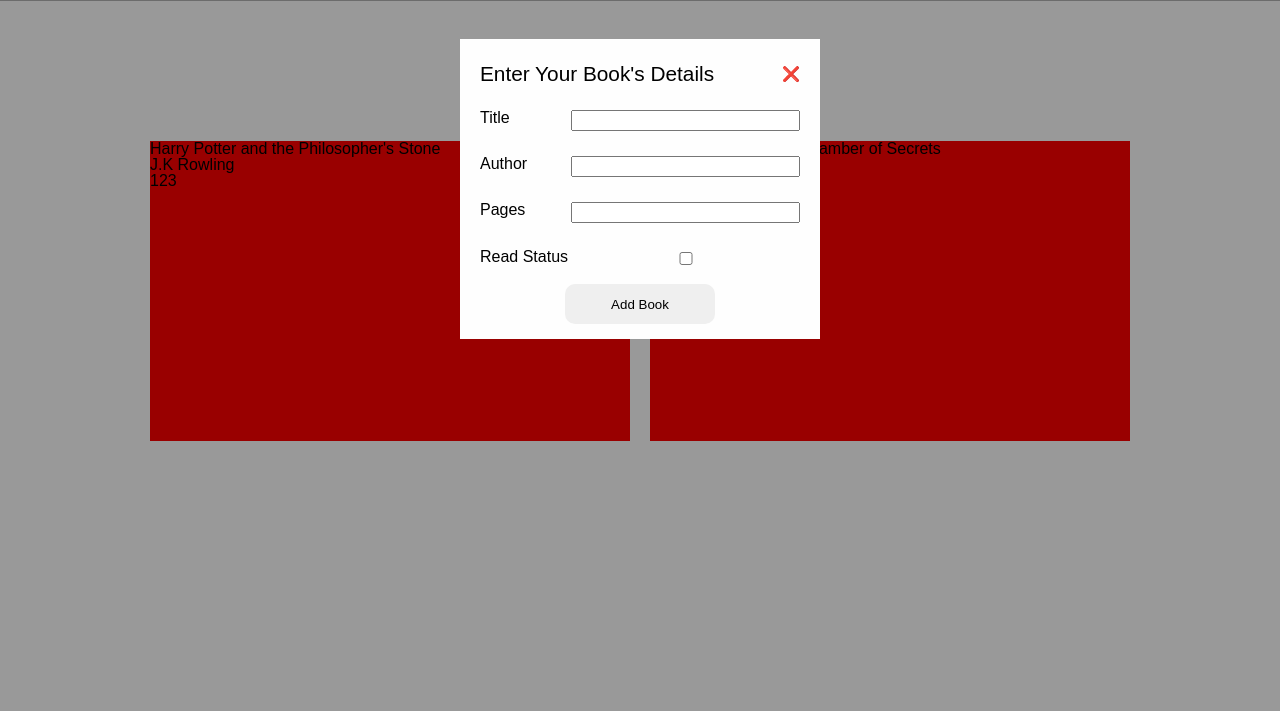
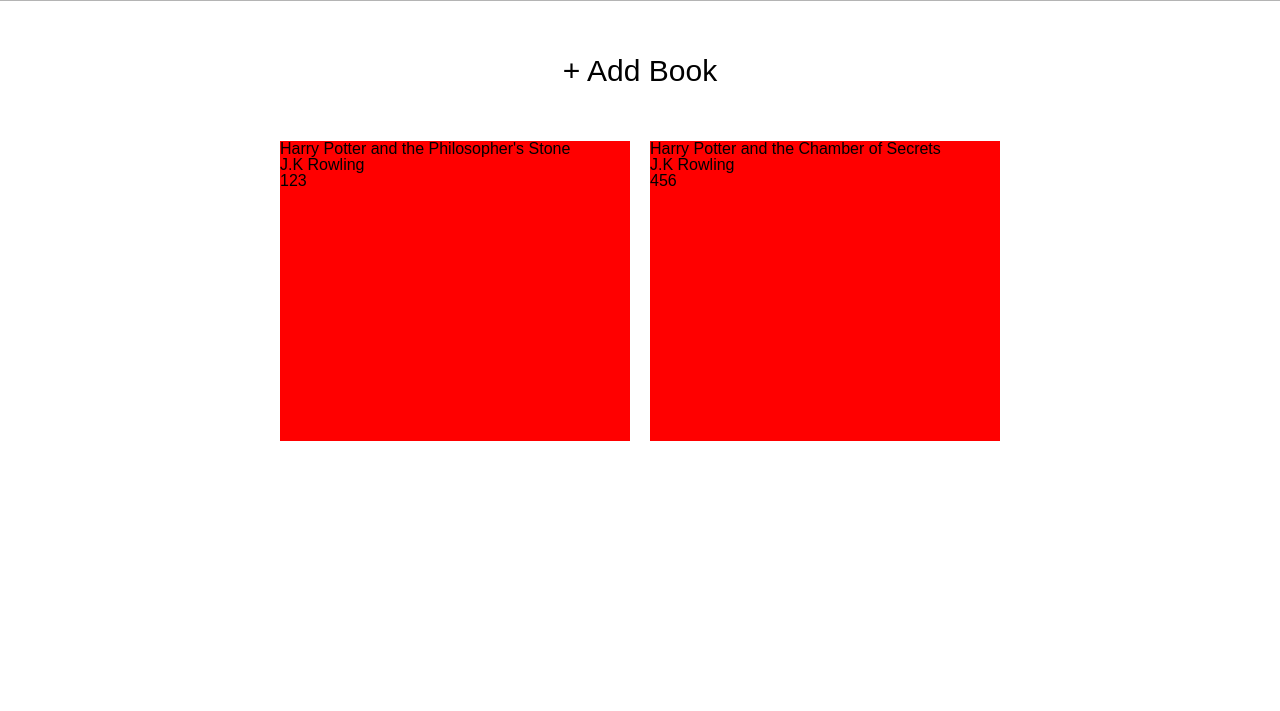
Before and after one commit to hamzahuda/library, a plain HTML site: page index.html in a window 1280 px wide. Shown: the part 89-800 px from the top of the page. Drawn offline with Linux system fonts and the light colour scheme; a web font is replaced by a local one.

Commit message:
Create working add book form/modal

```diff
--- a/css/style.css
+++ b/css/style.css
@@ -41,14 +41,16 @@ main {
 }
 
 #books-area {
+    justify-content: center;
     display: grid;
-    grid-template-columns: repeat(auto-fit, minmax(250px, 1fr));
+    grid-template-columns: repeat(auto-fit, minmax(250px, 350px));
     grid-auto-rows: max-content;
     gap: 20px;
-    margin: 0px 150px;
+    margin: 0px 50px;
 }
 
 .book {
+    align-self: center;
     background-color: red;
     height: 300px;
 }
@@ -56,14 +58,14 @@ main {
 /* Add Book Form Styling */
 
 #modal {
-    /* display: none; */
+    display: none;
     position: fixed;
     z-index: 1;
     left: 0;
     top: 0;
     width: 100%; /* Full width */
     height: 100%; /* Full height */
-    background-color: rgba(0, 0, 0, 0.4); /* Black w/ opacity */
+    background-color: rgba(0, 0, 0, 0.4);
 }
 
 #modal-content > div {
@@ -71,13 +73,13 @@ main {
     grid-template-columns: 2fr 5fr;
 }
 
-.close {
+#close-modal {
     justify-self: right;
     align-self: top;
     font-size: 0.9rem;
 }
 
-.close:hover {
+#close-modal:hover {
     cursor: pointer;
 }
 
@@ -98,8 +100,9 @@ main {
     gap: 1rem;
     background-color: #fefefe;
     margin: 10% auto;
-    padding: 20px;
-    width: 20rem; /* Could be more or less, depending on screen size */
+    padding: 30px;
+    width: 20rem;
+    border-radius: 20px;
 }
 
 #modal-content > button {
--- a/index.html
+++ b/index.html
@@ -22,24 +22,24 @@
         <div id="modal">
             <form id="modal-content" action="">
                 <h1 class="form-title">Enter Your Book's Details</h1>
-                <span class="close">&#10060;</span>
+                <span id="close-modal">&#10060;</span>
                 <div>
-                    <label for="title">Title</label>
-                    <input type="text" name="title" class="title">
+                    <label for="newTitle">Title</label>
+                    <input type="text" id="newTitle" name="title" class="title">
                 </div>
                 <div>
-                    <label for="author">Author</label>
-                    <input type="text" name="author" class="author">
+                    <label for="newAuthor">Author</label>
+                    <input type="text" id="newAuthor" name="author" class="author">
                 </div>
                 <div>
-                    <label for="pages">Pages</label>
-                    <input type="number" name="pages" class="pages" min="0">
+                    <label for="newPages">Pages</label>
+                    <input type="number" id="newPages" name="pages" class="pages" min="0">
                 </div>
                 <div>
-                    <label for="read">Read Status</label>
-                    <input type="checkbox" name="read" class="read">
+                    <label for="newRead">Read Status</label>
+                    <input type="checkbox" id="newRead" name="read" class="read">
                 </div>
-                <button type="submit">Add Book</button>
+                <button id="confirmBook" type="submit">Add Book</button>
             </form>
         </div>
 
--- a/js/script.js
+++ b/js/script.js
@@ -19,20 +19,6 @@ let myLibrary = [
         false
     ),
 ];
-
-document.addEventListener("DOMContentLoaded", () => {
-    // New Book Button
-    document.getElementById("addBook").addEventListener("click", () => {
-        console.log("pressed");
-    });
-
-    displayBooks();
-});
-
-function addBookToLibrary(book) {
-    myLibrary.push(book);
-    displayBooks();
-}
 
 function displayBooks() {
     booksArea = document.getElementById("books-area");
@@ -60,3 +46,46 @@ function displayBooks() {
         booksArea.appendChild(curBook);
     });
 }
+
+document.addEventListener("DOMContentLoaded", () => {
+    // Add Book Form
+
+    // Open the modal when the button is clicked
+    const modal = document.getElementById("modal");
+    document.getElementById("addBook").addEventListener("click", () => {
+        modal.style.display = "block";
+    });
+
+    // Adding the book to the array
+    document
+        .getElementById("confirmBook")
+        .addEventListener("click", (event) => {
+            event.preventDefault();
+
+            myLibrary.push(
+                new Book(
+                    document.getElementById("newTitle").value,
+                    document.getElementById("newAuthor").value,
+                    parseInt(document.getElementById("newPages").value),
+                    document.getElementById("newRead").checked
+                )
+            );
+
+            console.log(myLibrary);
+        });
+
+    document.getElementById("close-modal").addEventListener("click", () => {
+        modal.style.display = "none";
+    });
+    window.onclick = (event) => {
+        if (event.target === modal) {
+            modal.style.display = "none";
+        }
+    };
+    displayBooks();
+});
+
+function addBookToLibrary(book) {
+    myLibrary.push(book);
+    displayBooks();
+}
```
